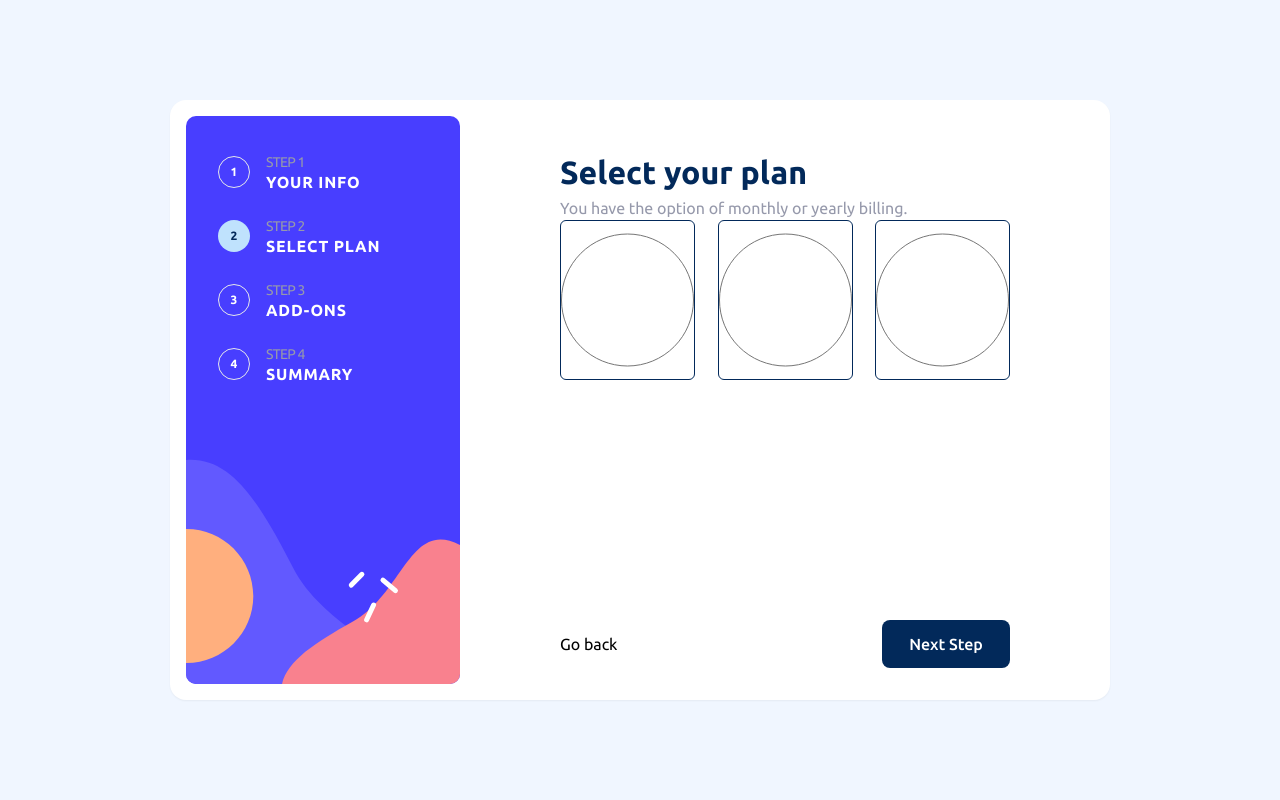
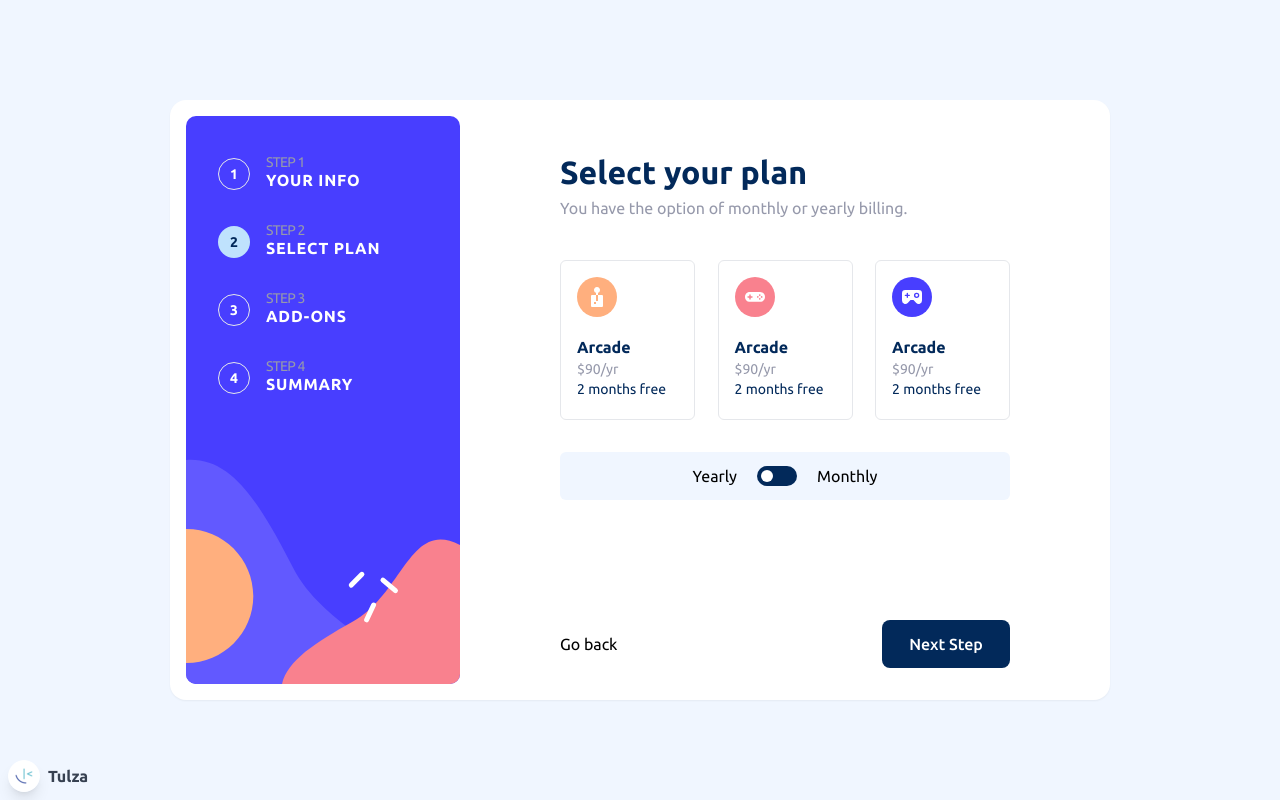
Before and after one commit to tulza/multi-step-form-femt, a React (Vite) app: page / in a window 1280 px wide. Both pictures are taken after a click on the button "Next Step". Built offline with nearby package versions, Linux system fonts and the light colour scheme.

Commit message:
reconfig tailwind for alpha + select plan form

```diff
--- a/src/App.tsx
+++ b/src/App.tsx
@@ -1,9 +1,18 @@
 import "@styles/styles.css";
 import "@styles/fonts.css";
-import MultiStepFormPage from "@components/MultiStepFormPage";
+import MultiStepFormPage from "@components/StepForms/MultiStepFormPage";
+import { frontendMentorIcon } from "./assets/images";
 
 function App() {
-  return <MultiStepFormPage />;
+  return (
+    <>
+      <MultiStepFormPage />
+      <div className="absolute bottom-0 left-0 m-2 flex items-center">
+        <img src={frontendMentorIcon} className="rounded-full shadow-lg" />
+        <p className="ml-2 font-bold text-gray-700">Tulza</p>
+      </div>
+    </>
+  );
 }
 
 export default App;
--- a/src/assets/images/index.ts
+++ b/src/assets/images/index.ts
@@ -1,4 +1,15 @@
 import BgSideBar from "./bg-sidebar-desktop.svg";
 import BgSideBarMobile from "./bg-sidebar-mobile.svg";
+import IconPro from "./icon-pro.svg";
+import IconArcade from "./icon-arcade.svg";
+import IconAdvance from "./icon-advanced.svg";
+import frontendMentorIcon from "./favicon-32x32.png";
 
-export { BgSideBar, BgSideBarMobile };
+export {
+  BgSideBar,
+  BgSideBarMobile,
+  IconPro,
+  IconArcade,
+  IconAdvance,
+  frontendMentorIcon,
+};
--- a/src/components/StepForms/AddonsStep.tsx
+++ b/src/components/StepForms/AddonsStep.tsx
@@ -7,6 +7,39 @@ const AddonsStep = () => {
         title="Pick add-ons"
         description="Add-ons help enhance your gaming experience."
       />
+      <div className="flex flex-col gap-4">
+        <CheckBox
+          label="Online service"
+          description="Access to multiplayer games"
+        />
+        <CheckBox label="Large storage" description="Extra 1TB of cloud save" />
+        <CheckBox
+          label="Customizable profile"
+          description="Custom theme on your profile"
+        />
+      </div>
+    </div>
+  );
+};
+
+type checkboxProps = {
+  label?: string;
+  description?: string;
+  value?: string;
+};
+const CheckBox = ({ label, description, value }: checkboxProps) => {
+  return (
+    <div className="relative flex h-[80px] items-center rounded-lg  ">
+      <input
+        type="checkbox"
+        className="peer absolute h-full w-full opacity-0"
+      />
+      <div className="peer-checked:bg-purplishBlue/5 pointer-events-none absolute h-full w-full rounded-[inherit] border peer-checked:border-purplishBlue" />
+      <div className="m-6 aspect-square w-[20px] rounded border peer-checked:bg-purplishBlue" />
+      <div className="flex select-none flex-col">
+        <p className="font-bold text-marineBlue">{label}</p>
+        <p className="text-coolGray">{description}</p>
+      </div>
     </div>
   );
 };
--- a/src/components/StepForms/PersonalInfoForm.tsx
+++ b/src/components/StepForms/PersonalInfoForm.tsx
@@ -16,7 +16,7 @@ const PersonalInfoForm = () => {
         title="Personal Info"
         description="Please provide your name, email address, and phone number."
       />
-      <form className="mt-8 flex flex-col gap-4">
+      <form className="flex flex-col gap-4">
         <TextInput
           placeholder="e.g. stephen King"
           description="Name"
--- a/src/components/StepForms/SelectPlan.tsx
+++ b/src/components/StepForms/SelectPlan.tsx
@@ -1,4 +1,6 @@
+import { motion } from "framer-motion";
 import StepHeader from "../StepHeader";
+import { IconAdvance, IconArcade, IconPro } from "@/assets/images";
 
 const SelectPlan = () => {
   return (
@@ -8,24 +10,42 @@ const SelectPlan = () => {
         description="You have the option of monthly or yearly billing."
       />
       <div className="flex justify-between">
-        <RadioSelectBox />
-        <RadioSelectBox />
-        <RadioSelectBox />
+        <RadioSelectBox icon={IconArcade} />
+        <RadioSelectBox icon={IconAdvance} />
+        <RadioSelectBox icon={IconPro} />
+      </div>
+      <div className="mt-8 flex h-12 w-full items-center justify-center gap-5 rounded-md bg-magnolia">
+        <p>Yearly</p>
+        <div className="flex h-5 w-10 rounded-full bg-marineBlue p-1">
+          <motion.div
+            className="aspect-square w-3 rounded-full bg-white"
+            layout
+          />
+        </div>
+        <p>Monthly</p>
       </div>
     </div>
   );
 };
 
-const RadioSelectBox = ({ value }: { value?: string }) => {
+const RadioSelectBox = ({ value, icon }: { value?: string; icon?: string }) => {
   return (
-    <div className="relative h-40 w-[135px] rounded-md border border-marineBlue">
+    <motion.div className="relative h-40 w-[135px]" whileTap={{ scale: 0.9 }}>
       <input
         type="radio"
         name="plan"
-        className="absolute h-full w-full"
+        className="peer absolute h-full w-full opacity-0"
         value={value}
       />
-    </div>
+      <div className="peer-checked:bg-purplishBlue/5 flex h-full flex-col justify-between rounded-md border p-4 pb-5 peer-checked:border-purplishBlue">
+        <img src={icon} className="w-min select-none" />
+        <div>
+          <h3 className=" font-bold text-marineBlue">Arcade</h3>
+          <p className="text-sm text-coolGray">$90/yr</p>
+          <p className="text-sm text-marineBlue">2 months free</p>
+        </div>
+      </div>
+    </motion.div>
   );
 };
 
--- a/src/components/StepHeader.tsx
+++ b/src/components/StepHeader.tsx
@@ -1,5 +1,3 @@
-import React from "react";
-
 type StepHeaderProps = {
   title: string;
   description: string;
@@ -8,7 +6,7 @@ const StepHeader = ({ title, description }: StepHeaderProps) => {
   return (
     <>
       <h1 className="text-[32px] font-bold text-marineBlue">{title}</h1>
-      <h3 className="text-coolGray">{description}</h3>
+      <h3 className="mb-10 text-coolGray">{description}</h3>
     </>
   );
 };
--- a/src/styles/styles.css
+++ b/src/styles/styles.css
@@ -3,21 +3,19 @@
 @tailwind utilities;
 
 :root {
-  --RED: hsl(0, 100%, 68%);
-
   /*Primary*/
-  --marineBlue: hsl(213, 96%, 18%); /*Header text color*/
-  --purplishBlue: hsl(243, 100%, 62%);
-  --pastelBlue: hsl(228, 100%, 84%);
-  --lightBlue: hsl(206, 94%, 87%);
-  --strawberryRed: hsl(354, 84%, 57%);
+  --marineBlue: 213deg 96% 18%;
+  --purplishBlue: 243deg 100% 62%;
+  --pastelBlue: 228deg 100% 84%;
+  --lightBlue: 206deg 94% 87%;
+  --strawberryRed: 354deg 84% 57%;
 
   /*Neutral*/
-  --coolGray: hsl(231, 11%, 63%); /*description text color*/
-  --lightGray: hsl(229, 24%, 87%);
-  --magnolia: hsl(217, 100%, 97%); /*background color*/
-  --alabaster: hsl(231, 100%, 99%); /*offwhite color*/
-  --white: hsl(0, 0%, 100%); /*container color*/
+  --coolGray: 231deg 11% 63%;
+  --lightGray: 229deg 24% 87%;
+  --magnolia: 217deg 100% 97%;
+  --alabaster: 231deg 100% 99%;
+  --white: 0deg 0% 100%;
 }
 
 html,
--- a/tailwind.config.js
+++ b/tailwind.config.js
@@ -3,26 +3,23 @@ export default {
   content: ["./index.html", "./src/**/*.{js,ts,jsx,tsx}"],
   theme: {
     fontSize: {
-      sm: "0.750rem",
-      base: "1rem",
-      xl: "1.333rem",
-      "2xl": "1.777rem",
-      "3xl": "2.369rem",
-      "4xl": "3.158rem",
-      "5xl": "4.210rem",
+      sm: ["14px", "20px"],
+      base: ["16px", "24px"],
+      lg: ["20px", "28px"],
+      xl: ["24px", "32px"],
     },
     extend: {
       colors: {
-        marineBlue: "var(--marineBlue)",
-        purplishBlue: "var(--purplishBlue)",
-        pastelBlue: "var(--pastelBlue)",
-        lightBlue: "var(--lightBlue)",
-        strawberryRed: "var(--strawberryRed)",
-        coolGray: "var(--coolGray)",
-        lightGray: "var(--lightGray)",
-        magnolia: "var(--magnolia)",
-        alabaster: "var(--alabaster)",
-        white: "var(--white)",
+        marineBlue: "hsla(var(--marineBlue) / <alpha-value>)",
+        purplishBlue: "hsla(var(--purplishBlue) / <alpha-value>)",
+        pastelBlue: "hsla(var(--pastelBlue) / <alpha-value>)",
+        lightBlue: "hsla(var(--lightBlue) / <alpha-value>)",
+        strawberryRed: "hsla(var(--strawberryRed) / <alpha-value>)",
+        coolGray: "hsla(var(--coolGray) / <alpha-value>)",
+        lightGray: "hsla(var(--lightGray) / <alpha-value>)",
+        magnolia: "hsla(var(--magnolia) / <alpha-value>)",
+        alabaster: "hsla(var(--alabaster) / <alpha-value>)",
+        white: "hsla(var(--white) / <alpha-value>)",
       },
       screens: {},
       transitionProperty: {},
--- a/tsconfig.json
+++ b/tsconfig.json
@@ -37,7 +37,7 @@
     "noUnusedParameters": true,
     "noFallthroughCasesInSwitch": true
   },
-  "include": ["src", "src/components/MultiStepFormPage.tsx"],
+  "include": ["src", "src/components/StepForms/MultiStepFormPage.tsx"],
   "references": [{ "path": "./tsconfig.node.json" }],
   "typeRoots": ["../node_modules/@types", "../@types"]
 }
```
Also changed, not shown: src/components/StepForms/MultiStepFormPage.tsx (renamed from src/components/MultiStepFormPage.tsx, +6 -6 lines).
